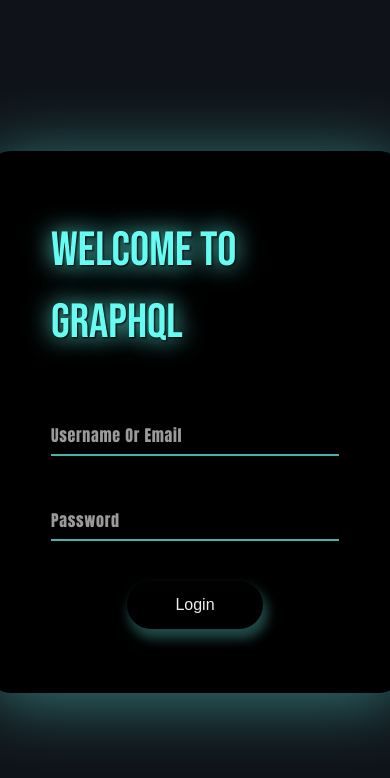
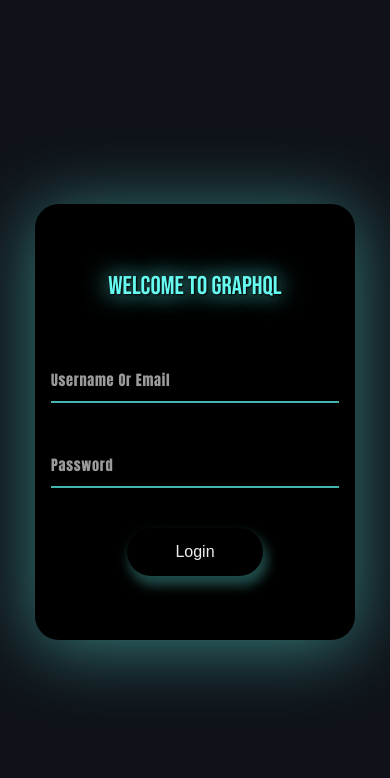
Before and after one commit to Zaza-01/graphql, a Next.js app: page / in a window 390 px wide. Shown: the top 778 px of the page. Built offline with nearby package versions, Linux system fonts and the light colour scheme; a web font is replaced by a local one.

Commit message:
fixed login UI and made it responsive

```diff
--- a/src/app/globals.css
+++ b/src/app/globals.css
@@ -275,13 +275,11 @@
   align-self: start;
   width: 45px;
   cursor: pointer;
+  transition: all 0.2s ease-in-out;
 }
 
 .logoutIcon:hover {
-  background: #151b22;
-  transition: all 0.3s ease-in-out;
-
-
+  background: #46b4af7a;
 }
 
 .loadingContainer {
@@ -444,6 +442,15 @@
     flex-direction: row-reverse;
   }
 
+  .form-container {
+    padding-right: 2em;
+    padding-left: 2em;
+  }
+
+  .form-title {
+    font-size: 2.5em;
+  }
+
   .user-info {
     flex-direction: row;
     justify-content: space-evenly;
@@ -457,3 +464,24 @@
   }
 
 }
+
+@media (max-width:490px) {
+  .form-container {
+    padding-left: 1em;
+    padding-right: 1em;
+  }
+
+  .form-title {
+    font-size: 1.6em;
+    /* margin-right: 1em;
+    margin-left: 1em; */
+  }
+
+  .form__field {
+
+  }
+
+  .form__field:placeholder-shown ~ .form__label {
+    font-size: 0.9em;
+  }
+}
--- a/src/app/profile/page.tsx
+++ b/src/app/profile/page.tsx
@@ -50,7 +50,7 @@
         createdAt
       }
     }
-    event_user(where: { eventId: { _in: [72, 20, 250] } }) {
+    event_user(where: { eventId: { _in: [72, 20, 250, 763] }}) {
       level
       userId
       userLogin
@@ -91,6 +91,9 @@
   if (error) return <Error message={error.message} />;
 
   const { user, event_user, toad_session_game_results } = data;
+
+  console.log(event_user);
+
 
   const userLevel = event_user.filter((eventUser: EventUser) =>
     eventUser.userId === user[0].groupsByCaptainid[0].captainId
--- a/src/components/BarChart.tsx
+++ b/src/components/BarChart.tsx
@@ -18,7 +18,6 @@
 const ApexCharts = dynamic(() => import("react-apexcharts"), { ssr: false });
 
 const BarChart: React.FC<BarChartProps> = ({ data, userEventId }) => {
-
   const [selectedEvent, setSelectedEvent] = useState<number | "all">("all");
 
   const filteredData =
```
